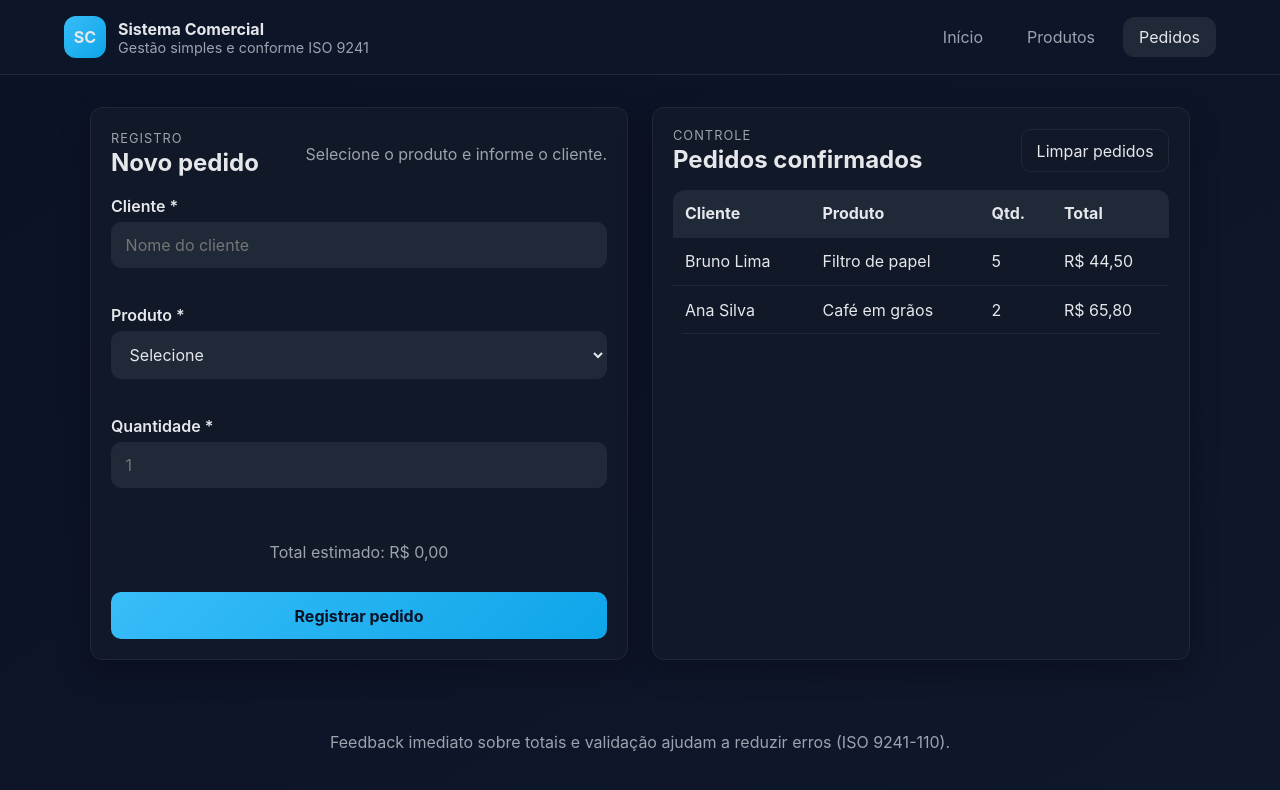
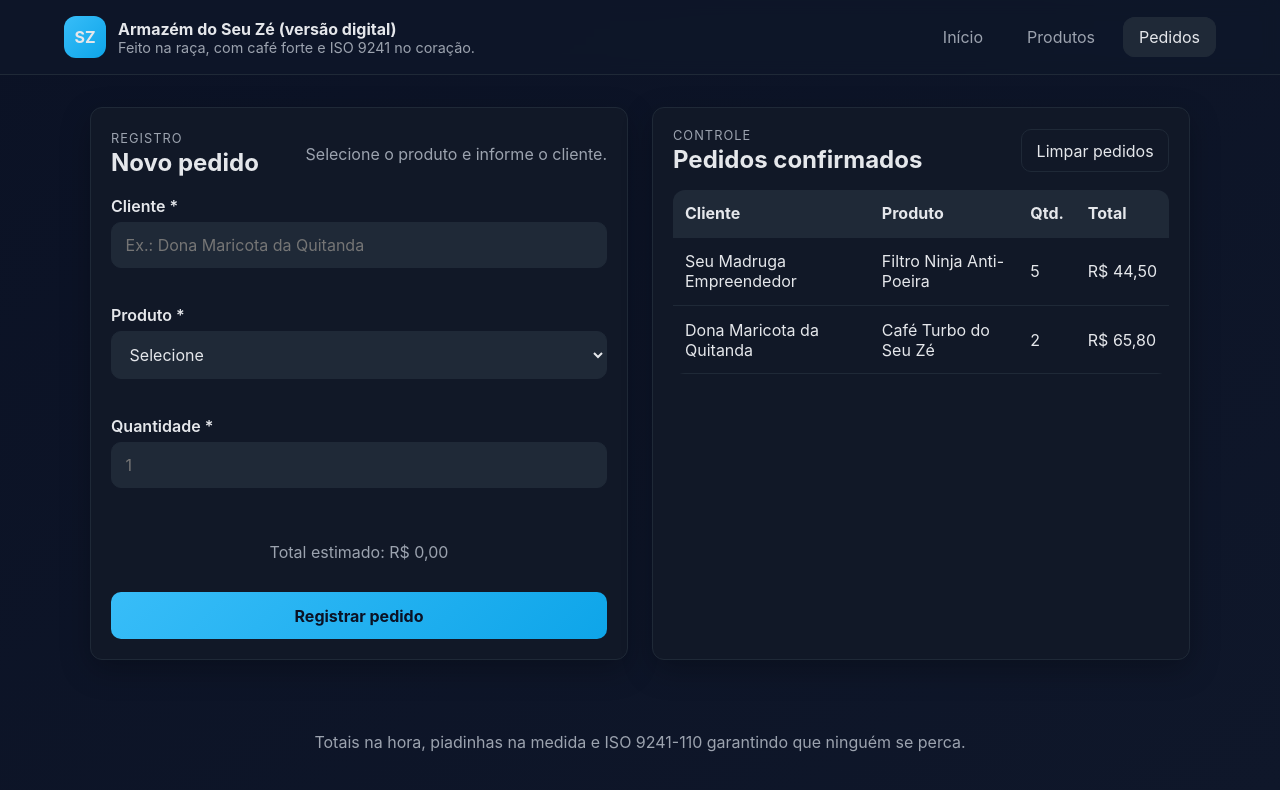
Before and after one commit to 4vinho/ProjetoDesenvolvimentoInterfaces, a plain HTML site: page pedidos.html in a window 1280 px wide. Drawn offline with Linux system fonts and the light colour scheme.

Commit message:
Corrige carregamento do select de produtos

```diff
--- a/js/app.js
+++ b/js/app.js
@@ -4,14 +4,14 @@ const STORAGE_KEYS = {
 };
 
 const defaultProducts = [
-    { nome: 'Café em grãos', preco: 32.9, estoque: 25 },
-    { nome: 'Chá verde', preco: 18.5, estoque: 40 },
-    { nome: 'Filtro de papel', preco: 8.9, estoque: 60 }
+    { nome: 'Café Turbo do Seu Zé', preco: 32.9, estoque: 25 },
+    { nome: 'Chá Zen da Dona Rita', preco: 18.5, estoque: 40 },
+    { nome: 'Filtro Ninja Anti-Poeira', preco: 8.9, estoque: 60 }
 ];
 
 const defaultOrders = [
-    { cliente: 'Ana Silva', produto: 'Café em grãos', quantidade: 2, total: 65.8 },
-    { cliente: 'Bruno Lima', produto: 'Filtro de papel', quantidade: 5, total: 44.5 }
+    { cliente: 'Dona Maricota da Quitanda', produto: 'Café Turbo do Seu Zé', quantidade: 2, total: 65.8 },
+    { cliente: 'Seu Madruga Empreendedor', produto: 'Filtro Ninja Anti-Poeira', quantidade: 5, total: 44.5 }
 ];
 
 function loadFromStorage(key, fallback) {
@@ -88,8 +88,7 @@ function refreshHome(products, orders) {
 function renderProducts(products) {
     const list = document.getElementById('product-list');
     const select = document.querySelector('select[name="produto"]');
-    if (!list) return;
-
+    if (list) {
         list.innerHTML = '';
         if (products.length === 0) {
             list.innerHTML = '<tr><td colspan="3" class="muted">Nenhum produto cadastrado.</td></tr>';
@@ -103,6 +102,7 @@ function renderProducts(products) {
                 `;
                 list.appendChild(row);
             });
+        }
     }
 
     if (select) {
--- a/pedidos.html
+++ b/pedidos.html
@@ -3,16 +3,16 @@
 <head>
     <meta charset="UTF-8">
     <meta name="viewport" content="width=device-width, initial-scale=1.0">
-    <title>Sistema Comercial - Pedidos</title>
+    <title>Armazém do Seu Zé - Pedidos</title>
     <link rel="stylesheet" href="css/styles.css">
 </head>
 <body data-page="pedidos">
     <header class="topbar">
         <div class="brand">
-            <span class="brand__logo" aria-hidden="true">SC</span>
+            <span class="brand__logo" aria-hidden="true">SZ</span>
             <div>
-                <strong>Sistema Comercial</strong>
-                <p class="brand__subtitle">Gestão simples e conforme ISO 9241</p>
+                <strong>Armazém do Seu Zé (versão digital)</strong>
+                <p class="brand__subtitle">Feito na raça, com café forte e ISO 9241 no coração.</p>
             </div>
         </div>
         <nav class="main-nav" aria-label="Navegação principal">
@@ -34,7 +34,7 @@
             <form class="stack" id="order-form" novalidate>
                 <label class="field">
                     <span>Cliente *</span>
-                    <input type="text" name="cliente" placeholder="Nome do cliente" required>
+                    <input type="text" name="cliente" placeholder="Ex.: Dona Maricota da Quitanda" required>
                     <small class="helper" data-feedback-for="cliente"></small>
                 </label>
                 <label class="field">
@@ -83,7 +83,7 @@
     </main>
 
     <footer class="footer">
-        <p>Feedback imediato sobre totais e validação ajudam a reduzir erros (ISO 9241-110).</p>
+        <p>Totais na hora, piadinhas na medida e ISO 9241-110 garantindo que ninguém se perca.</p>
     </footer>
 
     <script src="js/app.js"></script>
```
Also changed, not shown: index.html (+5 -5 lines), produtos.html (+6 -6 lines), 1 other file. Lines whose indentation alone changed are shown as unchanged.
